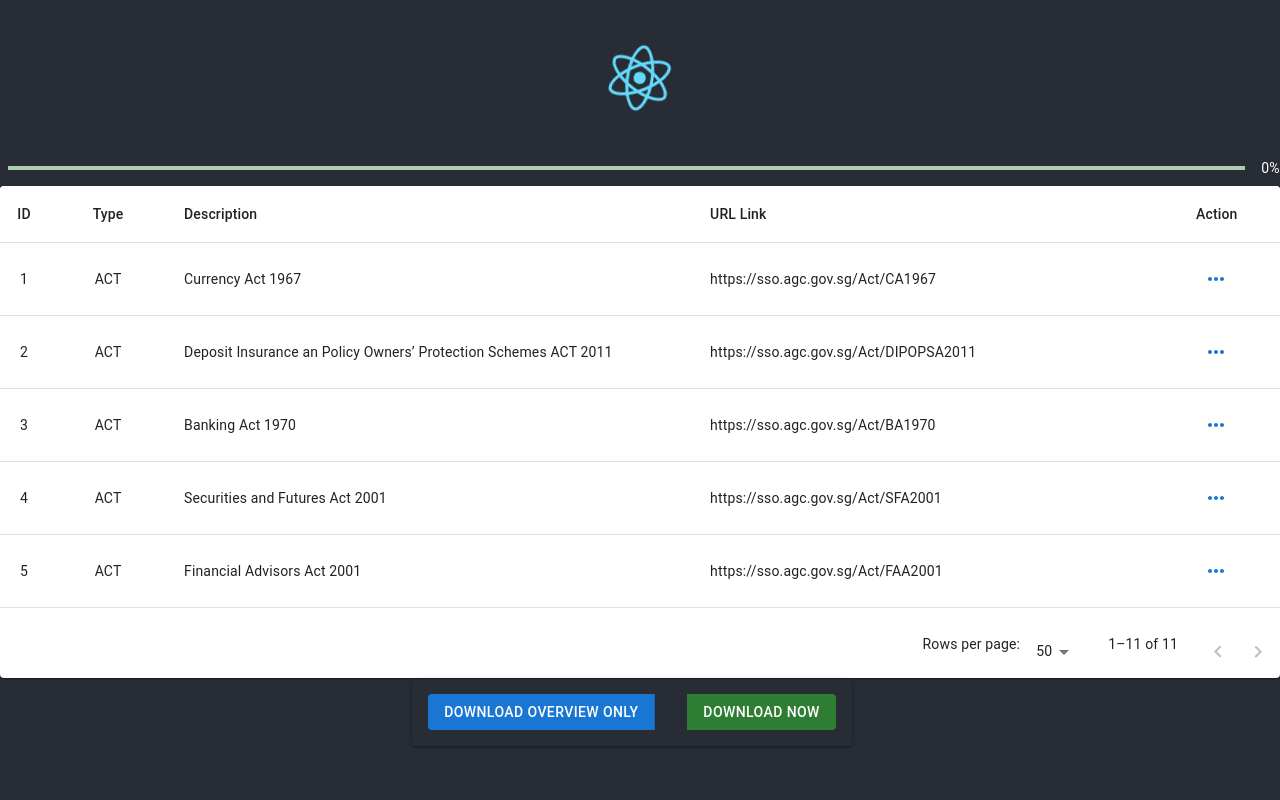
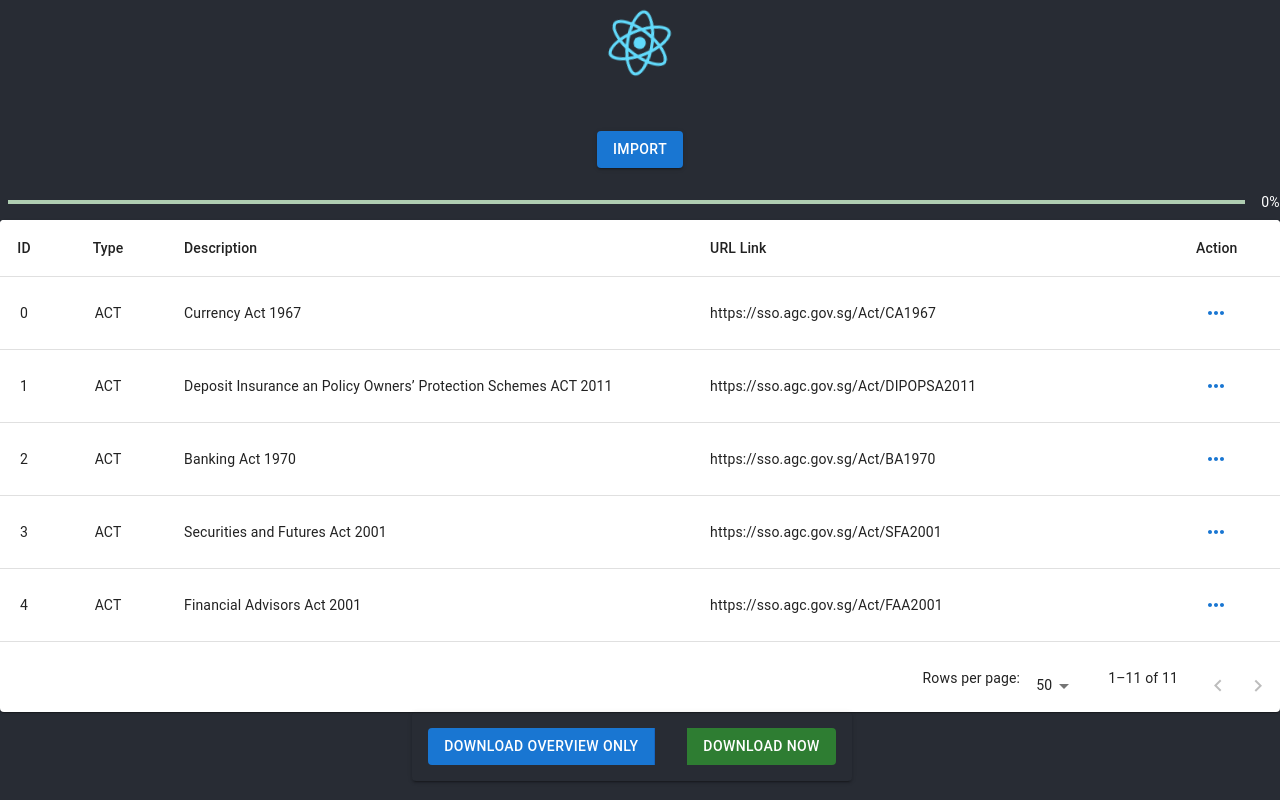
Before and after one commit to EeseeSG/reg-recon, a React (Create React App) app: page / in a window 1280 px wide. Built offline with nearby package versions, Linux system fonts and the light colour scheme.

Commit message:
updated with import

```diff
--- a/src/App.js
+++ b/src/App.js
@@ -5,6 +5,7 @@ import './App.css';
 
 // components
 import ExportToExcel from './components/ExportToExcel';
+import ImportExcel from './components/ImportExcel';
 import {
   Grid,
   Typography,
@@ -125,7 +126,7 @@ const columns = [
     id: 'id',
     label: 'ID',
     minWidth: 20,
-    format: (value) => (value + 1).toString(),
+    format: (value) => value.toString(),
     align: 'center',
   },
   {
@@ -375,6 +376,7 @@ function App() {
                 sx={{ marginTop: 2, marginBottom: 2, }}
               >
                 <Grid item>
+                  <ImportExcel onChange={setRows}/>
                   <Box width={"100%"} sx={{ m: 1 }}>
                     <LinearProgress value={progress} />
                   </Box>
--- a/src/components/ExportToExcel.js
+++ b/src/components/ExportToExcel.js
@@ -33,15 +33,15 @@ export default function ExportToExcel({ dataset, fileName="export" }) {
 
     const downloadOverview = () => {
         const wb = XLSX.utils.book_new();
-
         // add overview
         const parsed_data = dataset.map((data) => [data.id, data.type, data.name, data.url, data.source])
         const overview_data = [
-            ['ID', 'Type', 'Name', 'URL', 'Source Type'],
+            ['id', 'type', 'name', 'url', 'source'],
             ...parsed_data
         ]
         var overview_ws = XLSX.utils.aoa_to_sheet(overview_data);
         XLSX.utils.book_append_sheet(wb, overview_ws, 'overview');
+        XLSX.writeFile(wb, `${fileName}${fileExtension}`);
     }
 
     return (
--- /dev/null
+++ b/src/components/ImportExcel.js
@@ -0,0 +1,77 @@
+import * as React from 'react';
+import * as XLSX from "xlsx";
+import {
+    Button,
+} from '@mui/material';
+
+export default function ImportExcel({ onChange }) {
+
+    function convertToArrayOfObjects(data) {
+        var keys = data.shift(),
+            i = 0, k = 0,
+            obj = null,
+            output = [];
+
+        for (i = 0; i < data.length; i++) {
+            obj = {};
+
+            for (k = 0; k < keys.length; k++) {
+                obj[keys[k]] = data[i][k];
+            }
+            output.push(obj);
+        }
+
+        return output;
+    }
+
+    const importFile = (e) => {
+        const file = e.target.files[0];
+        const reader = new FileReader();
+
+        reader.onload = (evt) => {
+          const bstr = evt.target.result;
+          const wb = XLSX.read(bstr, { type: "binary" });
+          const wsname = wb.SheetNames[0];
+          const ws = wb.Sheets[wsname];
+          const data = XLSX.utils.sheet_to_csv(ws, { header: 1 });
+          const data_chunks = data.split('\n');
+          const data_array = data_chunks.map((i) => i.split(','));
+          const data_objects = convertToArrayOfObjects(data_array);
+          onChange(data_objects);
+        };
+        reader.readAsBinaryString(file);
+
+        // const promise = new Promise((resolve, reject)=>{
+        //     const fileReader = new FileReader();
+        //     fileReader.readAsArrayBuffer(file);
+        //     fileReader.onload=(e)=>{
+        //         const bufferArray = e.target.result;
+        //         const wb = {SheetNames:[], Sheets:{}};
+        //         const ws1 = XLSX.read(bufferArray, {type:"buffer"}).Sheets.Sheet1;
+        //         const ws2 = XLSX.read(bufferArray, {type:"buffer"}).Sheets.Sheet2;
+
+        //         wb.SheetNames.push("Sheet1"); wb.Sheets["Sheet1"] = ws1;
+        //         wb.SheetNames.push("Sheet2"); wb.Sheets["Sheet2"] = ws2;
+
+        //         const data1 = XLSX.utils.sheet_to_json(ws1);
+        //         const data2 = XLSX.utils.sheet_to_json(ws2);
+
+        //         resolve([data1, data2]);
+        //     };
+        //     fileReader.onerror=(error) => {
+        //         reject(error);
+        //     };
+        // });
+        // promise.then((excelData) => {
+        //     items.push(excelData);
+        //     console.log(excelData);
+        // });
+    }
+
+    return (
+        <Button color="primary" variant="contained" sx={{ m: 2 }} component="label" onChange={importFile}>
+            <input hidden type="file" accept=".csv, application/vnd.openxmlformats-officedocument.spreadsheetml.sheet, application/vnd.ms-excel"/>
+            Import
+        </Button>
+    );
+};
```
